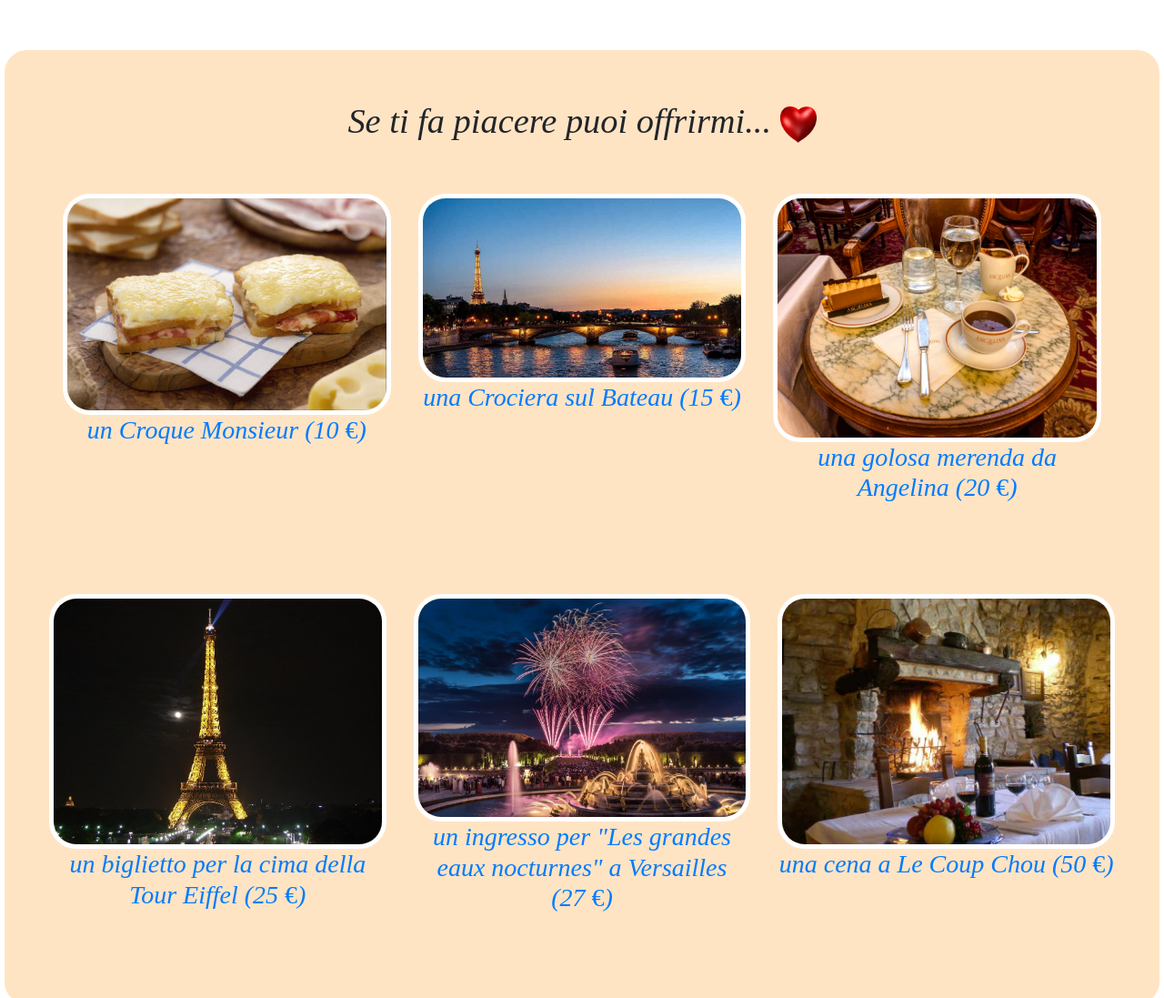
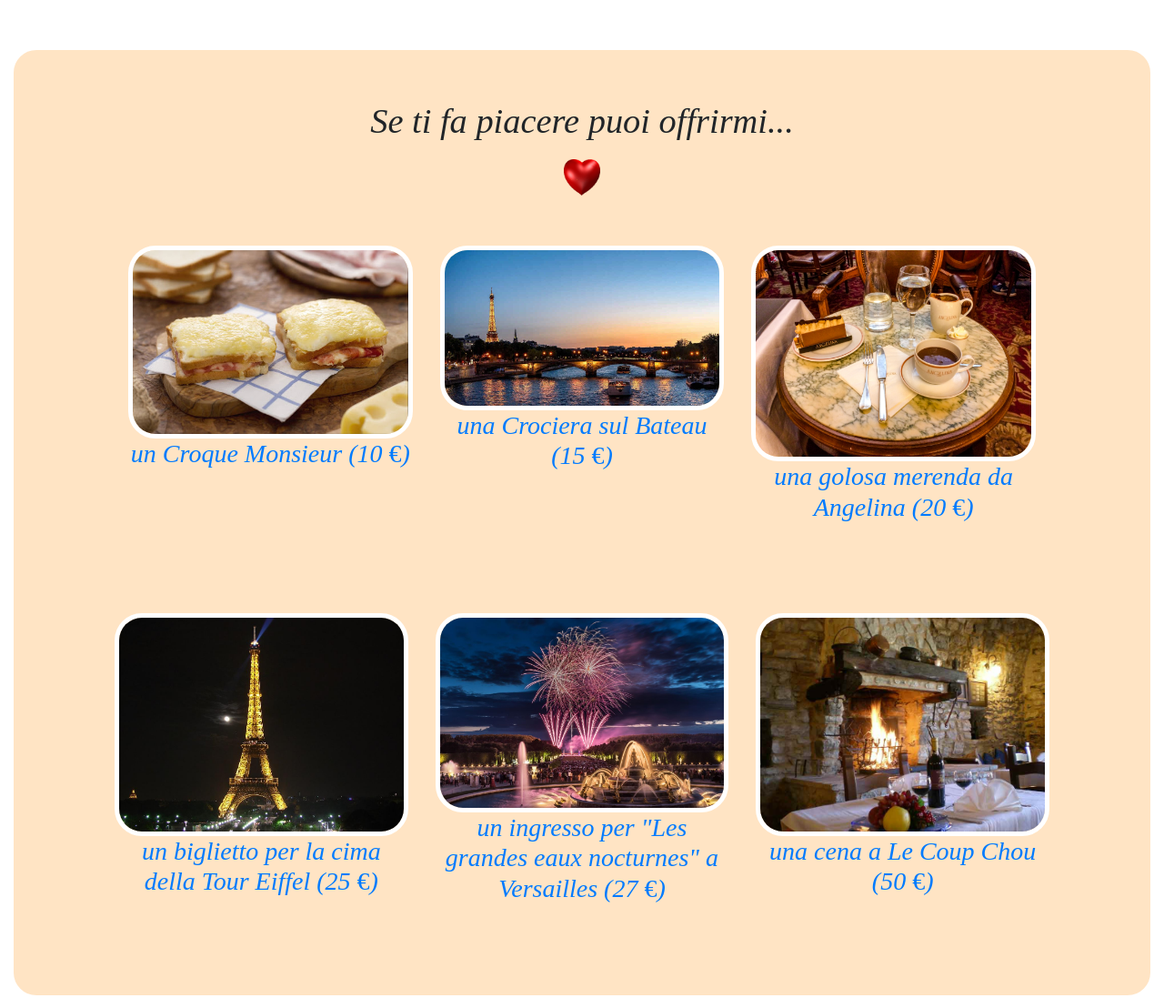
Before and after one commit to slm1977/blog_aiuti_parigi, a plain HTML site: page offerte.html in a window 1280 px wide. Shown: the top 1097 px of the page at 91% size. Drawn offline with nearby package versions, Linux system fonts and the light colour scheme.

Commit message:
altro change

```diff
--- a/offerte.html
+++ b/offerte.html
@@ -17,8 +17,8 @@
     <style>
         body {
             margin-top: 50px;
-            margin-left: 0px;
-            margin-right: 0px;
+            margin-left: 10px;
+            margin-right: 10px;
             margin-bottom: 30px;
             font-size: clamp(1rem, 2.5vw, 4rem);
             font-family: Times New Roman, Times, serif;
@@ -33,7 +33,7 @@
             border: 5px solid #FFFFFF;
         }
     </style>
-    <div class="container-fluid imageBorder" style="padding-left:5%;padding-right:5%;padding-top:30px;padding-bottom:0px;background-color:bisque">
+    <div class="container-fluid imageBorder" style="padding-left:10%;padding-right:10%;padding-top:30px;padding-bottom:0px;background-color:bisque">
         <div class="row" style="font-size:clamp(1.75rem, 2.0vw, 3rem); font-family:Times New Roman,Times,serif;">
             <div class="col-md-3"></div>
             <div class="col-md-6">
```
